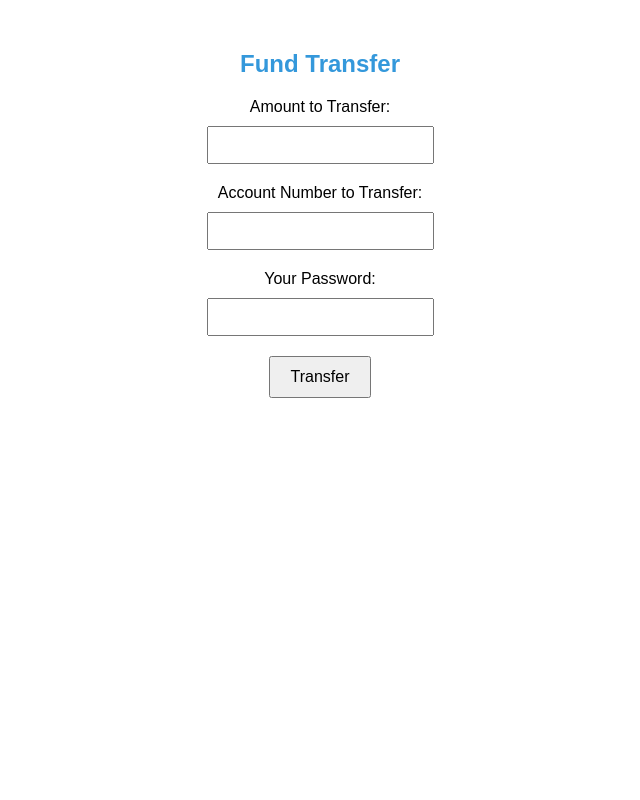
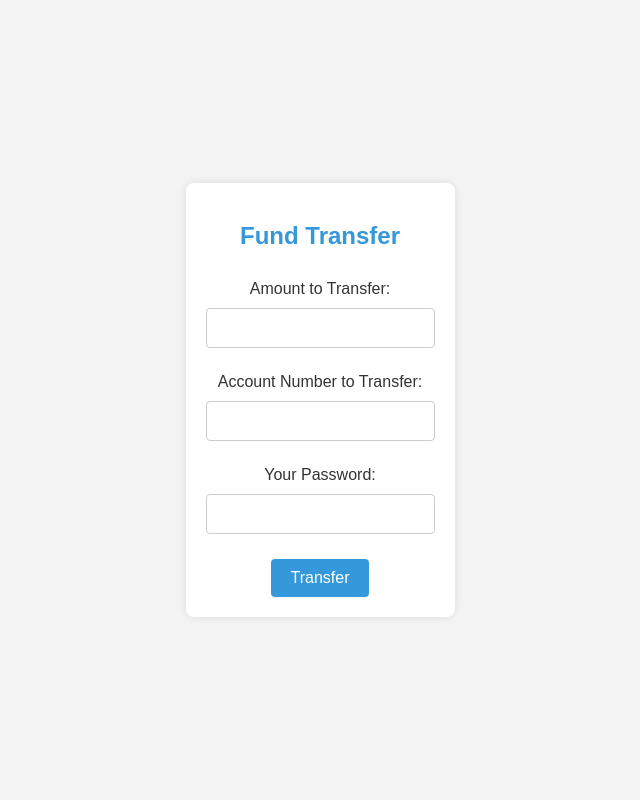
Before and after one commit to sahil-kumar00/Fund-Transfer-system, a Flask app: page /fund_transfer in a window 1280 px wide. Shown: the whole page, without its empty margins (320-960 px from the left). Run offline with Flask 3, Linux system fonts and the light colour scheme.

Commit message:
Update fund_transfer.html

```diff
--- a/templates/fund_transfer.html
+++ b/templates/fund_transfer.html
@@ -6,35 +6,70 @@
     <title>Fund Transfer</title>
     <style>
         body {
-            font-family: Arial, sans-serif;
+            font-family: 'Arial', sans-serif;
+            background-color: #f4f4f4;
             text-align: center;
-            margin: 50px;
+            margin: 0;
+            padding: 0;
+            display: flex;
+            justify-content: center;
+            align-items: center;
+            height: 100vh;
+        }
+
+        #transfer-container {
+            background-color: #fff;
+            padding: 20px;
+            border-radius: 8px;
+            box-shadow: 0 0 10px rgba(0, 0, 0, 0.1);
         }
 
         h2 {
             color: #3498db;
+            margin-bottom: 20px;
+        }
+
+        form {
+            display: flex;
+            flex-direction: column;
+            align-items: center;
         }
 
         label {
             display: block;
             margin: 10px 0;
+            color: #333;
         }
 
         input {
-            padding: 8px;
+            padding: 10px;
             font-size: 16px;
-            margin-bottom: 10px; /* Added margin-bottom for spacing */
+            margin-bottom: 15px;
+            border: 1px solid #ccc;
+            border-radius: 4px;
+            width: 100%;
+            box-sizing: border-box;
         }
 
         button {
             padding: 10px 20px;
             font-size: 16px;
-            margin: 10px;
+            margin-top: 10px;
+            background-color: #3498db;
+            color: #fff;
+            border: none;
+            border-radius: 4px;
             cursor: pointer;
+        }
+
+        button:hover {
+            background-color: #2980b9;
         }
     </style>
 </head>
 <body>
+
+<div id="transfer-container">
     {% with messages = get_flashed_messages() %}
       {% if messages %}
         <ul class="flash-messages">
@@ -57,10 +92,9 @@
         <label for="password">Your Password:</label>
         <input type="password" id="password" name="password" required>
 
-        <br> <!-- Added line break to move the button to the next line -->
-
         <button type="submit">Transfer</button>
     </form>
+</div>
 
 </body>
 </html>
```
